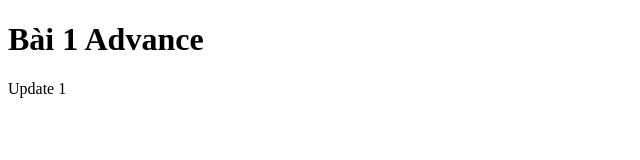
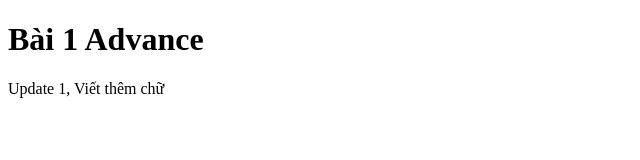
Before and after one commit to duyanh16/bai1.github.io, a plain HTML site: page index.html in a window 1280 px wide. Shown: the whole page, without its empty margins (0-640 px from the left). Drawn offline with Linux system fonts and the light colour scheme.

Commit message:
Add text update 1

```diff
--- a/index.html
+++ b/index.html
@@ -8,6 +8,7 @@
 </head>
 <body>
     <h1>Bài 1 Advance</h1>
-    <p>Update 1</p>
+    <p>Update 1, Viết thêm chữ</p>
+
 </body>
 </html>
```
